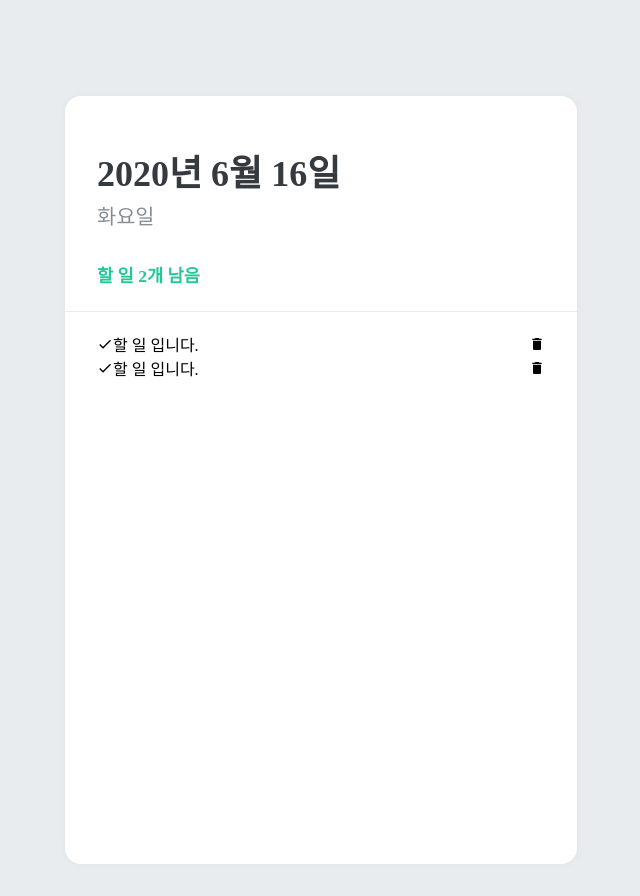
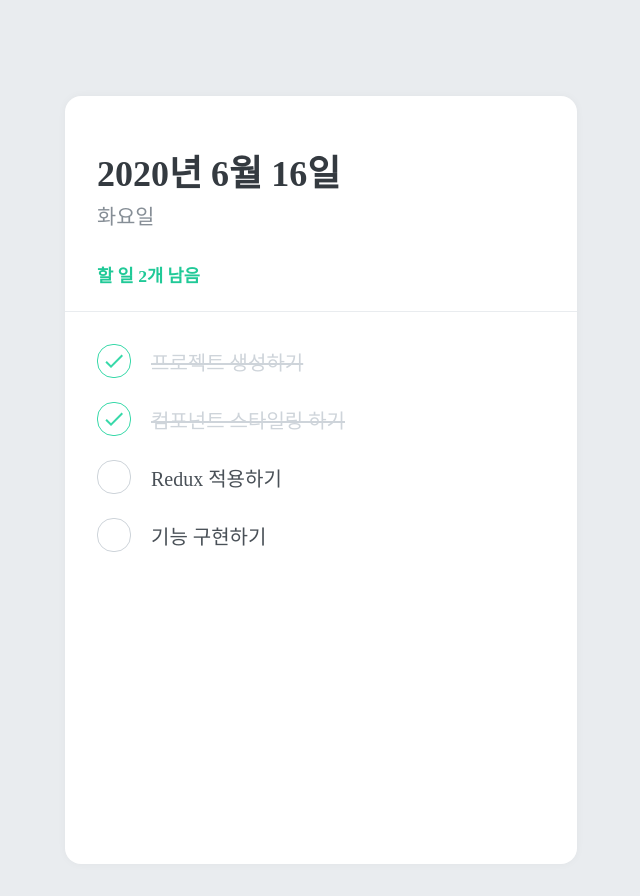
Before and after one commit to Ahnder/redux-todolist, a React (Create React App) app: page / in a window 1280 px wide. Shown: the whole page, without its empty margins (319-959 px from the left). Built offline with nearby package versions, Linux system fonts and the light colour scheme.

Commit message:
Add Component(TodoItem) & init Set CSS(TodoItem) & init Set Data(text, done)

```diff
--- a/src/components/TodoItem.jsx
+++ b/src/components/TodoItem.jsx
@@ -1,29 +1,71 @@
 import React from 'react';
 import styled, { css } from 'styled-components';
 import { MdDone, MdDelete } from 'react-icons/md';
+const Remove = styled.div`
+  display: flex;
+  color: #dee2e6;
+  font-size: 1.5rem;
+  cursor: pointer;
+  &:hover {
+    color: #ff6b6b;
+  }
 
+  display: none;
+`;
 const TodoItemBlock = styled.div`
   display: flex;
   align-items: center;
   justify-content: center;
+  padding-top: 0.75rem;
+  padding-bottom: 0.75rem;
+  &:hover {
+    ${Remove} {
+      display: initial;
+    }
+  }
 `;
 const CheckCircle = styled.div`
   display: flex;
+  width: 2rem;
+  height: 2rem;
+  margin-right: 1.25rem;
+
+  border-radius: 1rem;
+  border: 1px solid #ced4da;
+
+  font-size: 1.5rem;
+
+  align-items: center;
+  justify-content: center;
+
+  cursor: pointer;
+
+  ${(props) =>
+    props.done &&
+    css`
+      border: 1px solid #38d9a9;
+      color: #38d9a9;
+    `}
 `;
 const Text = styled.div`
   flex: 1;
-`;
-const Remove = styled.div`
-  display: flex;
+
+  font-size: 1.25rem;
+  color: #495057;
+
+  ${(props) =>
+    props.done &&
+    css`
+      color: #ced4da;
+      text-decoration: line-through;
+    `}
 `;
 
-function TodoItem() {
+function TodoItem({ done, text }) {
   return (
     <TodoItemBlock>
-      <CheckCircle>
-        <MdDone />
-      </CheckCircle>
-      <Text>할 일 입니다.</Text>
+      <CheckCircle done={done}>{done && <MdDone />}</CheckCircle>
+      <Text done={done}>{text}</Text>
       <Remove>
         <MdDelete />
       </Remove>
--- a/src/components/TodoList.jsx
+++ b/src/components/TodoList.jsx
@@ -13,8 +13,10 @@ const TodoListBlock = styled.div`
 function TodoList() {
   return (
     <TodoListBlock>
-      <TodoItem />
-      <TodoItem />
+      <TodoItem text={'프로젝트 생성하기'} done={true} />
+      <TodoItem text={'컴포넌트 스타일링 하기'} done={true} />
+      <TodoItem text={'Redux 적용하기'} done={false} />
+      <TodoItem text={'기능 구현하기'} done={false} />
     </TodoListBlock>
   );
 }
```
